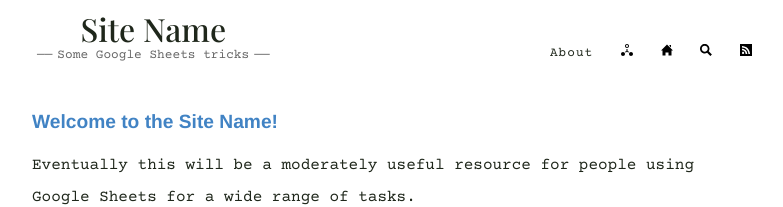
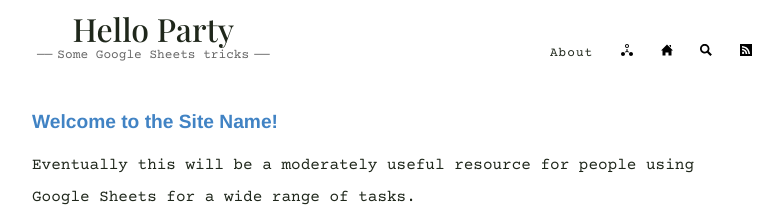
Before and after one commit to boringparty/hello-party.github.io, a Jekyll site: the page built from index.html, in a window 1280 px wide. Shown: the top 207 px of the page, without its empty margins (248-1031 px from the left). Built offline with Jekyll 4.4.1, drawn with Linux system fonts in a browser that asks for light colours; the list of posts is cut into pages by our own code.

Commit message:
Update _config.yml

```diff
--- a/_config.yml
+++ b/_config.yml
@@ -3,10 +3,10 @@
 #
 
 # Name of your site (displayed in the header)
-name: Site Name
+name: Hello Party
 
 # Name of the author
-author: helloparty
+author: xx
 
 # Short bio or description (displayed in the header)
 description: Some Google Sheets tricks
```
